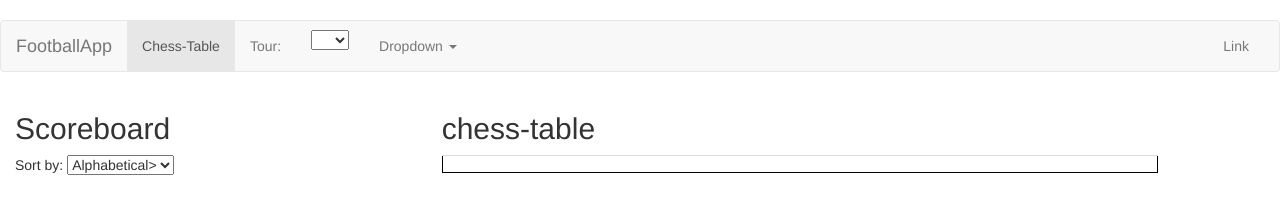
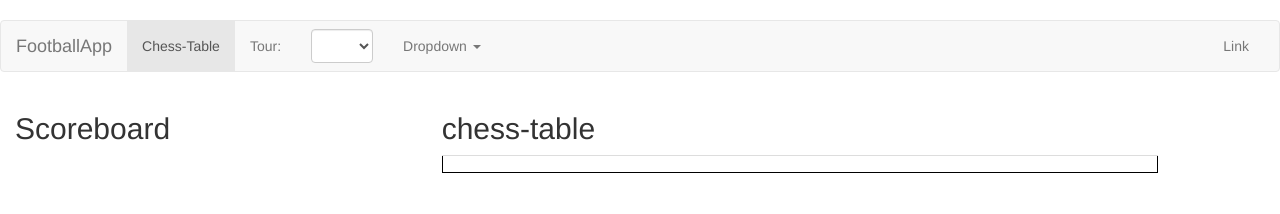
Before and after one commit to olegwin2000/FootballApp, a website: page app/index.html in a window 1280 px wide. Drawn offline with nearby package versions, Linux system fonts and the light colour scheme; some packages are replaced by stand-ins of ours.

Commit message:
minor improvements

```diff
--- a/app/partials/navbar.html
+++ b/app/partials/navbar.html
@@ -18,7 +18,7 @@
                 <li><a href="#">Tour:</a></li>
                 <form class="navbar-form navbar-left" role="search">
                     <div class="form-group">
-                        <select ng-model="orderProp">
+                        <select ng-model="orderProp" class="form-control">
                             <option ng-repeat="tour in [1,2,3,4,5,6,7,8,9,10,11,12,13,14,15,16,17,18,19]" value="{{tour}}">{{tour}}</option>
                         </select>
 
--- a/app/partials/teams-list.html
+++ b/app/partials/teams-list.html
@@ -3,12 +3,12 @@
         <div class="col-md-4">
             <!--<p>search: <input ng-model="query"></p>-->
             <h2>Scoreboard</h2>
-            <p>Sort by:
-                <select ng-model="orderProp">
-                    <option value="name">Alphabetical></option>
-                    <option value ="-pts">By points</option>
-                </select>
-            </p>
+            <!--<p>Sort by:-->
+                <!--<select ng-model="orderProp">-->
+                    <!--<option value="name">Alphabetical></option>-->
+                    <!--<option value ="-pts">By points</option>-->
+                <!--</select>-->
+            <!--</p>-->
             <div ng-include="'partials/scoreboard.html'"></div>
         </div>
         <div class="col-md-7">
```
